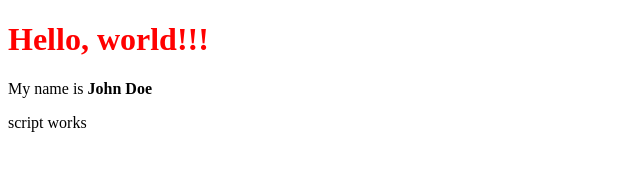
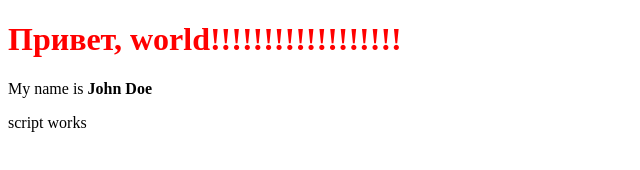
Before and after one commit to geniusIrina/web411-my-git, a plain HTML site: page index.html in a window 1280 px wide. Shown: the whole page, without its empty margins (0-640 px from the left). Drawn offline with Linux system fonts and the light colour scheme.

Commit message:
+ Привет

```diff
--- a/index.html
+++ b/index.html
@@ -7,7 +7,7 @@
     <link rel="stylesheet" href="style.css">
 </head>
 <body>
-    <h1>Hello, world!!!</h1>
+    <h1>Привет, world!!!!!!!!!!!!!!!!!!</h1>
     <p>My name is <strong>John Doe</strong></p>
     <script>
         document.body.append('script works');
```
